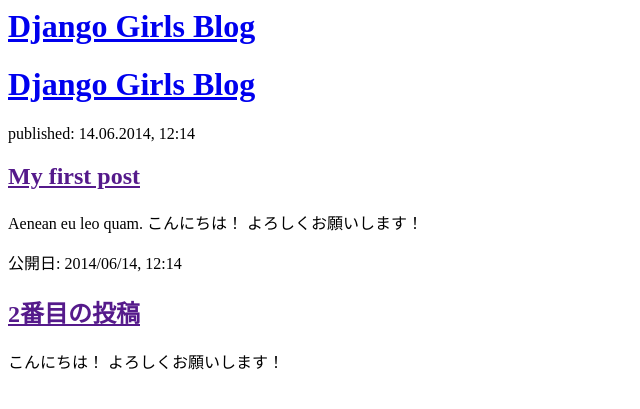
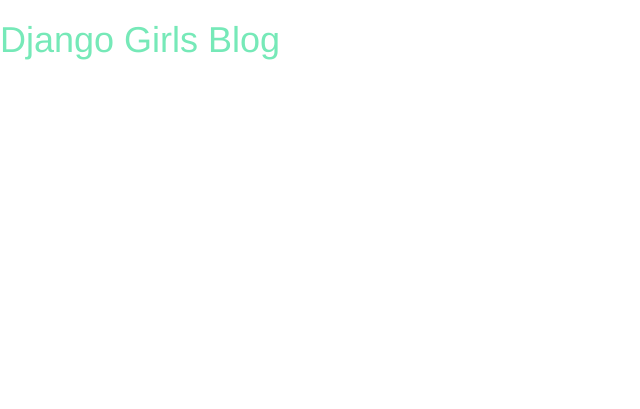
Before and after one commit to koppepan56/my-first-blog, a Django app: page / in a window 1280 px wide. Shown: the top 409 px of the page, without its empty margins (0-640 px from the left). Run offline with Django 3.2, Linux system fonts and the light colour scheme; data that the repository does not hold is empty; some libraries are stand-ins or nearby versions.

Commit message:
Changed the HTML for the site.

```diff
--- /dev/null
+++ b/blog/static/css/blog.css
@@ -0,0 +1,8 @@
+h1 a, h2 a {
+    color: #76E9B8;
+}
+<a href="https://en.wikipedia.org/wiki/Django" class="external_link" id="link_to_wiki_page">
+
+body {
+    padding-left: 15px;
+}
--- a/blog/templates/blog/post_list.html
+++ b/blog/templates/blog/post_list.html
@@ -1,9 +1,13 @@
+{% load static %}
 <html>
     <head>
         <title>Django Girls blog</title>
+        <link rel="stylesheet" href="//maxcdn.bootstrapcdn.com/bootstrap/3.2.0/css/bootstrap.min.css">
+        <link rel="stylesheet" href="//maxcdn.bootstrapcdn.com/bootstrap/3.2.0/css/bootstrap-theme.min.css">
+        <link rel="stylesheet" href="{% static 'css/blog.css' %}">
+        <link href="//fonts.googleapis.com/css?family=Lobster&subset=latin,latin-ext" rel="stylesheet" type="text/css">
     </head>
     <body>
-
         <div>
             <h1><a href="/">Django Girls Blog</a></h1>
         </div>
@@ -15,21 +19,5 @@
                 <p>{{ post.text|linebreaksbr }}</p>
             </div>
         {% endfor %}
-
-        <div>
-            <h1><a href="/">Django Girls Blog</a></h1>
-        </div>
-
-        <div>
-            <p>published: 14.06.2014, 12:14</p>
-            <h2><a href="">My first post</a></h2>
-            <p>Aenean eu leo quam. こんにちは！ よろしくお願いします！ </p>
-        </div>
-
-        <div>
-            <p>公開日: 2014/06/14, 12:14</p>
-            <h2><a href="">2番目の投稿</a></h2>
-            <p> こんにちは！ よろしくお願いします！ </p>
-        </div>
     </body>
 </html>
```
Lines whose indentation alone changed are shown as unchanged.
